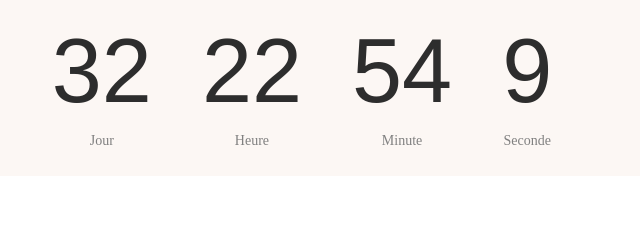
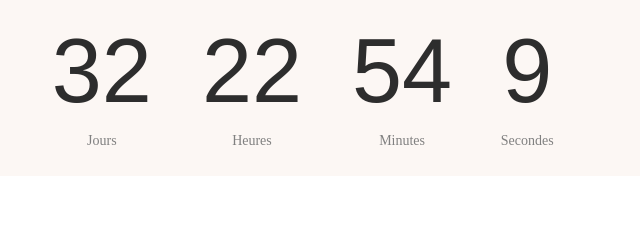
Before and after one commit to VincentLD/mariage_charlie, a website: page index.html in a window 1280 px wide. Shown: the part 1420-1649 px from the top of the page, 338-978 px from the left. Drawn offline with Linux system fonts and the light colour scheme; a web font is replaced by a local one.

Commit message:
fix typo

```diff
--- a/index.html
+++ b/index.html
@@ -58,19 +58,19 @@
     <div class="countdown-wrapper">
       <div class="countdown__containerDay">
         <h3 class="countdown__unit day"></h3>
-        <h3 class="countdown__unitSub">Jour</h3>
+        <h3 class="countdown__unitSub">Jours</h3>
       </div>
       <div class="countdown__containerDay">
         <h3 class="countdown__unit hour"></h3>
-        <h3 class="countdown__unitSub">Heure</h3>
+        <h3 class="countdown__unitSub">Heures</h3>
       </div>
       <div class="countdown__containerDay">
         <h3 class="countdown__unit minute"></h3>
-        <h3 class="countdown__unitSub">Minute</h3>
+        <h3 class="countdown__unitSub">Minutes</h3>
       </div>
       <div class="countdown__containerDay">
         <h3 class="countdown__unit second"></h3>
-        <h3 class="countdown__unitSub">Seconde</h3>
+        <h3 class="countdown__unitSub">Secondes</h3>
       </div>
     </div>
   </section>
```
